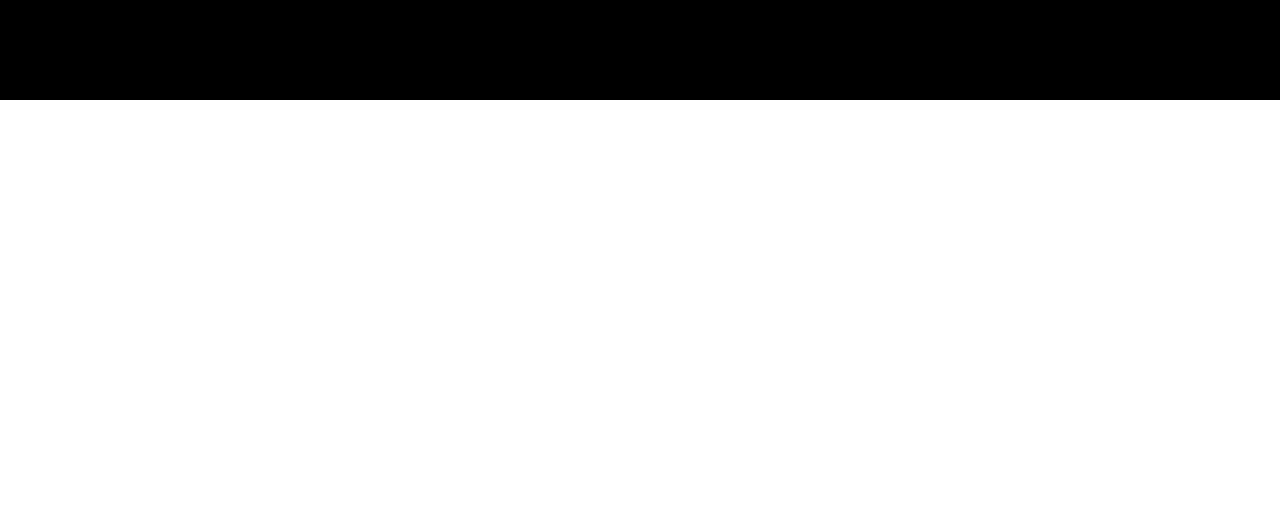
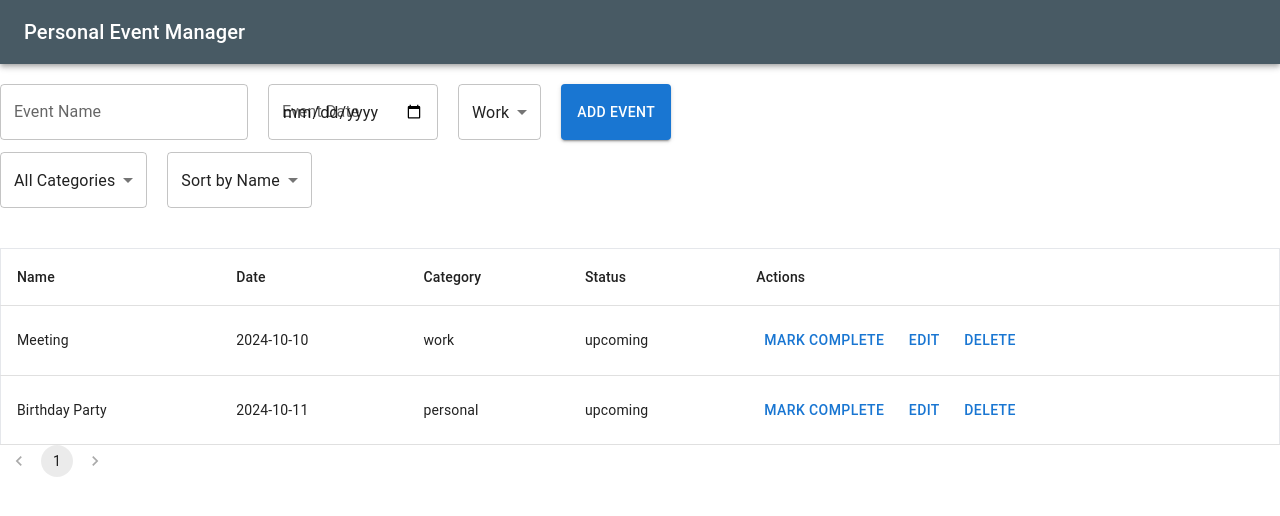
Before and after one commit to Anatolik322/Personal-Event-Manager, a React (Create React App) app: page / in a window 1280 px wide. Shown: the top 516 px of the page. Built offline with nearby package versions, Linux system fonts and the light colour scheme.

Commit message:
feat: implemented main table logic

```diff
--- a/src/App.tsx
+++ b/src/App.tsx
@@ -1,9 +1,16 @@
 import React from "react";
 import logo from "./logo.svg";
 import "./App.css";
+import EventManager from "./components/table/Table";
+import Header from "./components/header/Header";
 
 function App() {
-	return <div className="App  h-[100px] !bg-black"></div>;
+	return (
+		<div className="Ap">
+			<Header />
+			<EventManager />
+		</div>
+	);
 }
 
 export default App;
--- /dev/null
+++ b/src/components/header/Header.tsx
@@ -0,0 +1,29 @@
+import AppBar from "@mui/material/AppBar";
+import Box from "@mui/material/Box";
+import Toolbar from "@mui/material/Toolbar";
+import Typography from "@mui/material/Typography";
+
+function Header() {
+	return (
+		<Box
+			sx={{ flexGrow: 1, backgroundColor: "#485a64" }}
+		>
+			<AppBar
+				position="static"
+				sx={{ backgroundColor: "#485a64" }}
+			>
+				<Toolbar>
+					<Typography
+						variant="h6"
+						component="div"
+						sx={{ flexGrow: 1 }}
+					>
+						Personal Event Manager
+					</Typography>
+				</Toolbar>
+			</AppBar>
+		</Box>
+	);
+}
+
+export default Header;
--- /dev/null
+++ b/src/components/table/Table.tsx
@@ -0,0 +1,259 @@
+import React, { useState, useEffect } from "react";
+import {
+	Table,
+	TableBody,
+	TableCell,
+	TableHead,
+	TableRow,
+	Button,
+	TextField,
+	Select,
+	MenuItem,
+} from "@mui/material";
+import Pagination from "@mui/material/Pagination";
+import { useEventStore } from "../../store/store";
+
+interface Event {
+	id: number;
+	name: string;
+	date: string;
+	category: "work" | "personal" | "other";
+	status: "upcoming" | "completed";
+}
+
+const EventManager: React.FC = () => {
+	const {
+		events,
+		addEvent,
+		editEvent,
+		deleteEvent,
+		toggleComplete,
+	} = useEventStore();
+
+	const [filteredEvents, setFilteredEvents] =
+		useState<Event[]>(events);
+	const [newEvent, setNewEvent] = useState<
+		Omit<Event, "id">
+	>({
+		name: "",
+		date: "",
+		category: "work",
+		status: "upcoming",
+	});
+	const [editingEventId, setEditingEventId] = useState<
+		number | null
+	>(null);
+	const [sortField, setSortField] =
+		useState<keyof Event>("name");
+	const [filterCategory, setFilterCategory] =
+		useState<string>("all");
+
+	useEffect(() => {
+		applyFilterAndSort();
+	}, [events, sortField, filterCategory]);
+
+	const applyFilterAndSort = () => {
+		let filtered = events;
+
+		if (filterCategory !== "all") {
+			filtered = filtered.filter(
+				(event) => event.category === filterCategory
+			);
+		}
+
+		filtered = filtered.sort((a, b) => {
+			if (a[sortField] > b[sortField]) return 1;
+			if (a[sortField] < b[sortField]) return -1;
+			return 0;
+		});
+
+		setFilteredEvents(filtered);
+	};
+
+	const handleAddOrEditEvent = () => {
+		if (editingEventId !== null) {
+			editEvent(editingEventId, newEvent);
+			setEditingEventId(null);
+		} else {
+			if (newEvent.name && newEvent.date) {
+				addEvent(newEvent);
+			}
+		}
+		setNewEvent({
+			name: "",
+			date: "",
+			category: "work",
+			status: "upcoming",
+		});
+	};
+
+	const handleEditClick = (event: Event) => {
+		setEditingEventId(event.id);
+		setNewEvent({
+			name: event.name,
+			date: event.date,
+			category: event.category,
+			status: event.status,
+		});
+	};
+
+	return (
+		<div className=" mt-5">
+			<div className=" flex flex-row gap-5 my-3">
+				<TextField
+					label="Event Name"
+					value={newEvent.name}
+					onChange={(e) =>
+						setNewEvent({
+							...newEvent,
+							name: e.target.value,
+						})
+					}
+				/>
+				<TextField
+					label="Event Date"
+					type="date"
+					value={newEvent.date}
+					onChange={(e) =>
+						setNewEvent({
+							...newEvent,
+							date: e.target.value,
+						})
+					}
+				/>
+				<Select
+					value={newEvent.category}
+					onChange={(e) =>
+						setNewEvent({
+							...newEvent,
+							category: e.target
+								.value as Event["category"],
+						})
+					}
+				>
+					<MenuItem value="work">Work</MenuItem>
+					<MenuItem value="personal">
+						Personal
+					</MenuItem>
+					<MenuItem value="other">Other</MenuItem>
+				</Select>
+				<Button
+					variant="contained"
+					onClick={handleAddOrEditEvent}
+				>
+					{editingEventId !== null
+						? "Edit Event"
+						: "Add Event"}
+				</Button>
+			</div>
+
+			<div className=" flex flex-row gap-5">
+				<Select
+					value={filterCategory}
+					onChange={(e) =>
+						setFilterCategory(e.target.value)
+					}
+				>
+					<MenuItem value="all">
+						All Categories
+					</MenuItem>
+					<MenuItem value="work">Work</MenuItem>
+					<MenuItem value="personal">
+						Personal
+					</MenuItem>
+					<MenuItem value="other">Other</MenuItem>
+				</Select>
+				<Select
+					value={sortField}
+					onChange={(e) =>
+						setSortField(
+							e.target.value as keyof Event
+						)
+					}
+				>
+					<MenuItem value="name">
+						Sort by Name
+					</MenuItem>
+					<MenuItem value="date">
+						Sort by Date
+					</MenuItem>
+					<MenuItem value="category">
+						Sort by Category
+					</MenuItem>
+				</Select>
+			</div>
+
+			<Table className=" border w-9/12 rounded-sm mt-10">
+				<TableHead>
+					<TableRow>
+						<TableCell>Name</TableCell>
+						<TableCell>Date</TableCell>
+						<TableCell>Category</TableCell>
+						<TableCell>Status</TableCell>
+						<TableCell>Actions</TableCell>
+					</TableRow>
+				</TableHead>
+				<TableBody>
+					{filteredEvents.map((event) => (
+						<TableRow key={event.id}>
+							<TableCell>
+								{event.name}
+							</TableCell>
+							<TableCell>
+								{event.date}
+							</TableCell>
+							<TableCell>
+								{event.category}
+							</TableCell>
+							<TableCell>
+								{event.status}
+							</TableCell>
+							<TableCell>
+								<Button
+									onClick={() =>
+										toggleComplete(
+											event.id
+										)
+									}
+								>
+									{event.status ===
+									"completed"
+										? "Mark Incomplete"
+										: "Mark Complete"}
+								</Button>
+								<Button
+									onClick={() =>
+										handleEditClick(
+											event
+										)
+									}
+								>
+									Edit
+								</Button>
+								<Button
+									onClick={() =>
+										deleteEvent(
+											event.id
+										)
+									}
+								>
+									Delete
+								</Button>
+							</TableCell>
+						</TableRow>
+					))}
+				</TableBody>
+			</Table>
+
+			<Pagination
+				count={Math.ceil(
+					filteredEvents.length / 10
+				)}
+				page={1}
+				onChange={() => {}}
+			/>
+		</div>
+	);
+};
+
+export default EventManager;
--- /dev/null
+++ b/src/store/store.ts
@@ -0,0 +1,78 @@
+import { create } from "zustand";
+
+interface Event {
+	id: number;
+	name: string;
+	date: string;
+	category: "work" | "personal" | "other";
+	status: "upcoming" | "completed";
+}
+
+interface EventStore {
+	events: Event[];
+	addEvent: (event: Omit<Event, "id">) => void;
+	editEvent: (
+		id: number,
+		updatedEvent: Partial<Event>
+	) => void;
+	deleteEvent: (id: number) => void;
+	toggleComplete: (id: number) => void;
+}
+
+export const useEventStore = create<EventStore>((set) => ({
+	events: [
+		{
+			id: 1,
+			name: "Meeting",
+			date: "2024-10-10",
+			category: "work",
+			status: "upcoming",
+		},
+		{
+			id: 2,
+			name: "Birthday Party",
+			date: "2024-10-11",
+			category: "personal",
+			status: "upcoming",
+		},
+	],
+
+	addEvent: (event) =>
+		set((state) => ({
+			events: [
+				...state.events,
+				{ ...event, id: Date.now() },
+			],
+		})),
+
+	editEvent: (id, updatedEvent) =>
+		set((state) => ({
+			events: state.events.map((event) =>
+				event.id === id
+					? { ...event, ...updatedEvent }
+					: event
+			),
+		})),
+
+	deleteEvent: (id) =>
+		set((state) => ({
+			events: state.events.filter(
+				(event) => event.id !== id
+			),
+		})),
+
+	toggleComplete: (id) =>
+		set((state) => ({
+			events: state.events.map((event) =>
+				event.id === id
+					? {
+							...event,
+							status:
+								event.status === "completed"
+									? "upcoming"
+									: "completed",
+					  }
+					: event
+			),
+		})),
+}));
```
Also changed, not shown: package.json (+6 -1 lines), 1 other file (tests, documents, lock files or other folders).
